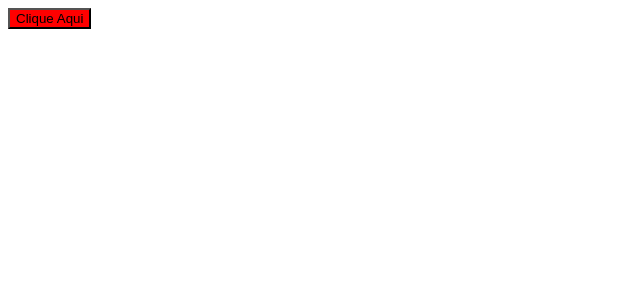
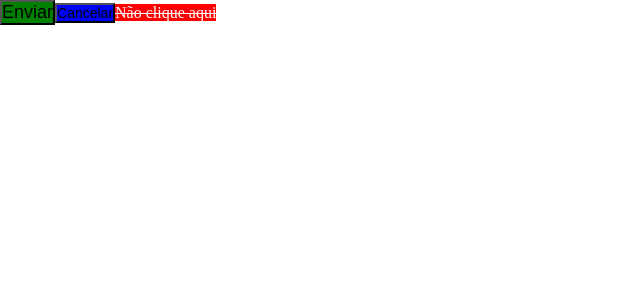
Before and after one commit to isabelaramoss/aulareact_portfolio, a React (Create React App) app: page / in a window 1280 px wide. Shown: the top 300 px of the page, without its empty margins (0-640 px from the left). Built offline with nearby package versions, Linux system fonts and the light colour scheme.

Commit message:
configuração do styled components

```diff
--- a/package.json
+++ b/package.json
@@ -14,6 +14,7 @@
     "react": "^18.3.1",
     "react-dom": "^18.3.1",
     "react-scripts": "5.0.1",
+    "styled-components": "^6.1.9",
     "typescript": "^4.9.5",
     "web-vitals": "^2.1.4"
   },
--- a/src/App.tsx
+++ b/src/App.tsx
@@ -1,7 +1,13 @@
 import Teste from './Teste'
+import EstiloGlobal from './styles'
 
 function App() {
-  return <Teste />
+  return (
+    <>
+      <Teste />
+      <EstiloGlobal />
+    </>
+  )
 }
 
 export default App
--- a/src/Teste.tsx
+++ b/src/Teste.tsx
@@ -1,11 +1,40 @@
 import styled from 'styled-components'
 
-const Botao = styled.button`
+//Propriedades obrigatórias
+type BotaoProps = {
+  principal: boolean
+  //? opcional
+  fontSize?: string
+}
+
+const Botao = styled.button<BotaoProps>`
+  background-color: ${(props) => (props.principal ? 'green' : 'blue')};
+  font-size: ${(props) => props.fontSize || '16px'};
+`
+//Criando componentes através de componentes:
+const BotaoPerigo = styled(Botao)`
   background-color: red;
+  color: #fff;
+  span {
+    text-decoration: line-through;
+  }
 `
 
+//as="" -> onde colocamos tags html
 function Teste() {
-  return <Botao>Clique Aqui</Botao>
+  return (
+    <>
+      <Botao fontSize="18px" principal>
+        Enviar
+      </Botao>
+      <Botao fontSize="14px" principal={false}>
+        Cancelar
+      </Botao>
+      <BotaoPerigo as="a" principal>
+        <span>Não clique aqui</span>
+      </BotaoPerigo>
+    </>
+  )
 }
 
 export default Teste
--- /dev/null
+++ b/src/styles.ts
@@ -0,0 +1,10 @@
+import { createGlobalStyle } from 'styled-components'
+
+const EstiloGlobal = createGlobalStyle`
+  *{
+    margin: 0;
+    padding: 0;
+  }
+`
+
+export default EstiloGlobal
```
Also changed, not shown: 1 other file (tests, documents, lock files or other folders).
